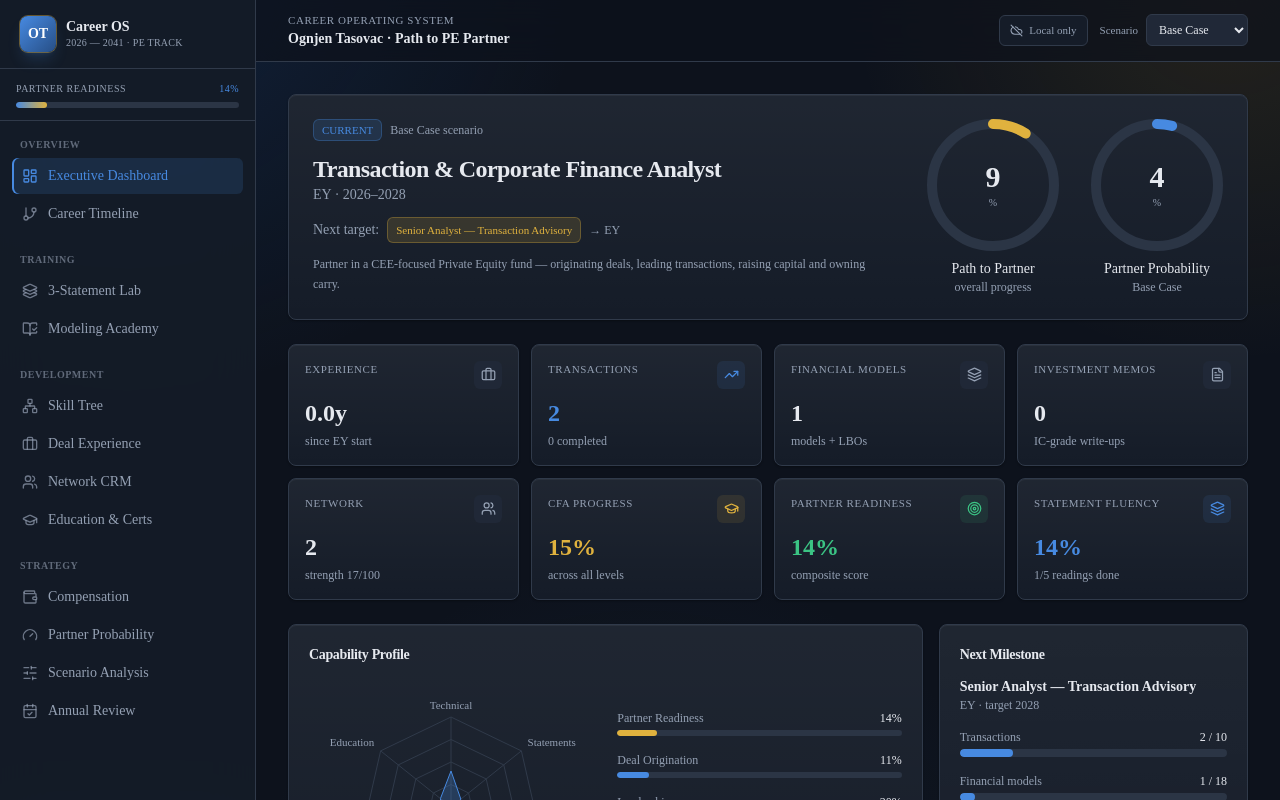
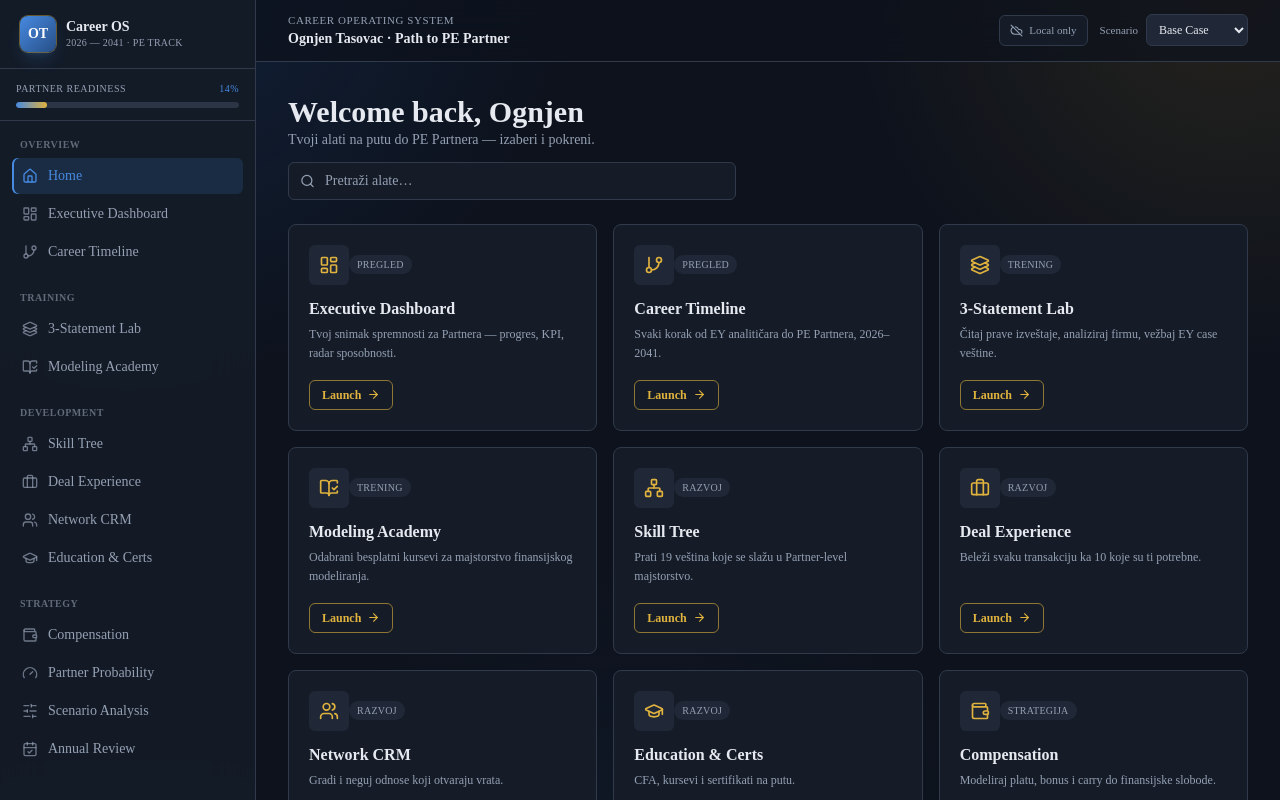
Before and after one commit to ognjentasovac-ai/ey.career-os, a Next.js app: page / in a window 1280 px wide. Shown: the top 800 px of the page. Built offline with nearby package versions, Linux system fonts and the light colour scheme.

Commit message:
Add EY-style Home launcher as default landing: Welcome hero, search, module tool-cards with Launch buttons (matches EY My Home reference)

```diff
--- a/components/Shell.tsx
+++ b/components/Shell.tsx
@@ -2,6 +2,7 @@
 
 import { useRef, useState } from "react";
 import {
+  Home as HomeIcon,
   LayoutDashboard,
   GitBranch,
   Network,
@@ -30,6 +31,7 @@
 import { cn } from "@/lib/utils";
 import { Button, Modal, Input, Field } from "./ui";
 
+import { Home } from "./modules/Home";
 import { Dashboard } from "./modules/Dashboard";
 import { Timeline } from "./modules/Timeline";
 import { SkillTree } from "./modules/SkillTree";
@@ -44,6 +46,7 @@
 import { Training } from "./modules/Training";
 
 type TabKey =
+  | "home"
   | "dashboard"
   | "timeline"
   | "skills"
@@ -63,6 +66,7 @@
   icon: React.ReactNode;
   group: string;
 }[] = [
+  { key: "home", label: "Home", icon: <HomeIcon size={16} />, group: "Overview" },
   { key: "dashboard", label: "Executive Dashboard", icon: <LayoutDashboard size={16} />, group: "Overview" },
   { key: "timeline", label: "Career Timeline", icon: <GitBranch size={16} />, group: "Overview" },
   { key: "statements", label: "3-Statement Lab", icon: <Layers3 size={16} />, group: "Training" },
@@ -81,7 +85,7 @@
 
 export function Shell() {
   const { state, hydrated, reset, exportJSON, importJSON } = useStore();
-  const [tab, setTab] = useState<TabKey>("dashboard");
+  const [tab, setTab] = useState<TabKey>("home");
   const [mobileOpen, setMobileOpen] = useState(false);
   const fileRef = useRef<HTMLInputElement>(null);
 
@@ -121,6 +125,7 @@
 
   const content = (
     <>
+      {tab === "home" && <Home onLaunch={(k) => setTab(k as TabKey)} />}
       {tab === "dashboard" && <Dashboard />}
       {tab === "timeline" && <Timeline />}
       {tab === "statements" && <Statements />}
--- /dev/null
+++ b/components/modules/Home.tsx
@@ -0,0 +1,117 @@
+"use client";
+
+import { useState } from "react";
+import {
+  LayoutDashboard,
+  GitBranch,
+  Layers3,
+  BookOpenCheck,
+  Network,
+  Briefcase,
+  Users,
+  GraduationCap,
+  Wallet,
+  Gauge,
+  SlidersHorizontal,
+  CalendarCheck,
+  Search,
+  ArrowRight,
+} from "lucide-react";
+
+interface Tool {
+  key: string;
+  title: string;
+  desc: string;
+  icon: React.ReactNode;
+  group: string;
+}
+
+const TOOLS: Tool[] = [
+  { key: "dashboard", title: "Executive Dashboard", desc: "Tvoj snimak spremnosti za Partnera — progres, KPI, radar sposobnosti.", icon: <LayoutDashboard size={20} />, group: "Pregled" },
+  { key: "timeline", title: "Career Timeline", desc: "Svaki korak od EY analitičara do PE Partnera, 2026–2041.", icon: <GitBranch size={20} />, group: "Pregled" },
+  { key: "statements", title: "3-Statement Lab", desc: "Čitaj prave izveštaje, analiziraj firmu, vežbaj EY case veštine.", icon: <Layers3 size={20} />, group: "Trening" },
+  { key: "training", title: "Modeling Academy", desc: "Odabrani besplatni kursevi za majstorstvo finansijskog modeliranja.", icon: <BookOpenCheck size={20} />, group: "Trening" },
+  { key: "skills", title: "Skill Tree", desc: "Prati 19 veština koje se slažu u Partner-level majstorstvo.", icon: <Network size={20} />, group: "Razvoj" },
+  { key: "deals", title: "Deal Experience", desc: "Beleži svaku transakciju ka 10 koje su ti potrebne.", icon: <Briefcase size={20} />, group: "Razvoj" },
+  { key: "network", title: "Network CRM", desc: "Gradi i neguj odnose koji otvaraju vrata.", icon: <Users size={20} />, group: "Razvoj" },
+  { key: "education", title: "Education & Certs", desc: "CFA, kursevi i sertifikati na putu.", icon: <GraduationCap size={20} />, group: "Razvoj" },
+  { key: "compensation", title: "Compensation", desc: "Modeliraj platu, bonus i carry do finansijske slobode.", icon: <Wallet size={20} />, group: "Strategija" },
+  { key: "probability", title: "Partner Probability", desc: "Logistički model tvojih šansi da postaneš Partner.", icon: <Gauge size={20} />, group: "Strategija" },
+  { key: "scenarios", title: "Scenario Analysis", desc: "Stres-testiraj ishode od Konzervativnog do Izuzetnog.", icon: <SlidersHorizontal size={20} />, group: "Strategija" },
+  { key: "review", title: "Annual Review", desc: "Reflektuj, oceni i isplaniraj svaku godinu.", icon: <CalendarCheck size={20} />, group: "Strategija" },
+];
+
+export function Home({
+  name = "Ognjen",
+  onLaunch,
+}: {
+  name?: string;
+  onLaunch: (key: string) => void;
+}) {
+  const [q, setQ] = useState("");
+  const query = q.trim().toLowerCase();
+  const tools = query
+    ? TOOLS.filter(
+        (t) => t.title.toLowerCase().includes(query) || t.desc.toLowerCase().includes(query)
+      )
+    : TOOLS;
+
+  return (
+    <div className="space-y-6">
+      {/* Hero */}
+      <div className="space-y-3">
+        <div>
+          <h1 className="font-display text-2xl font-semibold text-foreground sm:text-3xl">
+            Welcome back, {name}
+          </h1>
+          <p className="text-sm text-muted-foreground">
+            Tvoji alati na putu do PE Partnera — izaberi i pokreni.
+          </p>
+        </div>
+        <div className="relative max-w-md">
+          <Search
+            size={15}
+            className="pointer-events-none absolute left-3 top-1/2 -translate-y-1/2 text-muted-foreground"
+          />
+          <input
+            value={q}
+            onChange={(e) => setQ(e.target.value)}
+            placeholder="Pretraži alate…"
+            className="w-full rounded-md border border-border bg-panel py-2 pl-9 pr-3 text-sm text-foreground placeholder:text-muted-foreground focus:border-gold/50 focus:outline-none"
+          />
+        </div>
+      </div>
+
+      {/* Tool cards */}
+      <div className="grid gap-4 sm:grid-cols-2 lg:grid-cols-3">
+        {tools.map((t) => (
+          <button
+            key={t.key}
+            onClick={() => onLaunch(t.key)}
+            className="group flex flex-col rounded-lg border border-border bg-panel p-5 text-left transition-all hover:-translate-y-0.5 hover:border-gold/50 hover:shadow-lg hover:shadow-black/20"
+          >
+            <div className="mb-3 flex items-center justify-between">
+              <span className="flex h-10 w-10 items-center justify-center rounded-md bg-elevated text-gold">
+                {t.icon}
+              </span>
+              <span className="rounded-full bg-elevated px-2 py-0.5 text-[10px] font-medium uppercase tracking-wide text-muted-foreground">
+                {t.group}
+              </span>
+            </div>
+            <h3 className="font-display text-base font-semibold text-foreground">{t.title}</h3>
+            <p className="mt-1 flex-1 text-xs leading-relaxed text-muted-foreground">{t.desc}</p>
+            <span className="mt-4 inline-flex items-center gap-1.5 self-start rounded-md border border-gold/60 px-3 py-1.5 text-xs font-semibold text-gold transition-colors group-hover:bg-gold/10">
+              Launch <ArrowRight size={13} className="transition-transform group-hover:translate-x-0.5" />
+            </span>
+          </button>
+        ))}
+      </div>
+
+      {tools.length === 0 && (
+        <p className="py-8 text-center text-sm text-muted-foreground">
+          Nema alata za „{q}".
+        </p>
+      )}
+    </div>
+  );
+}
```
